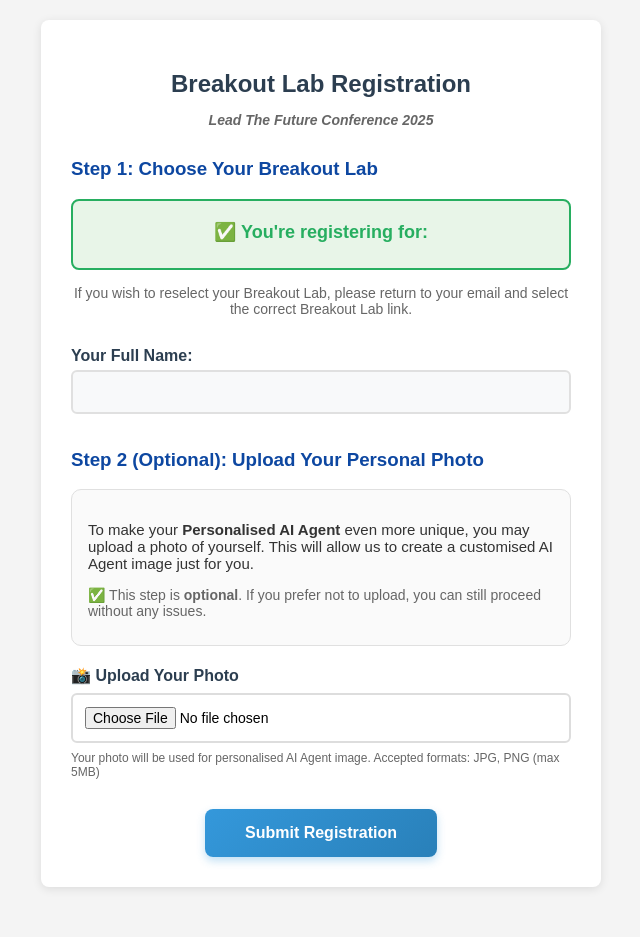
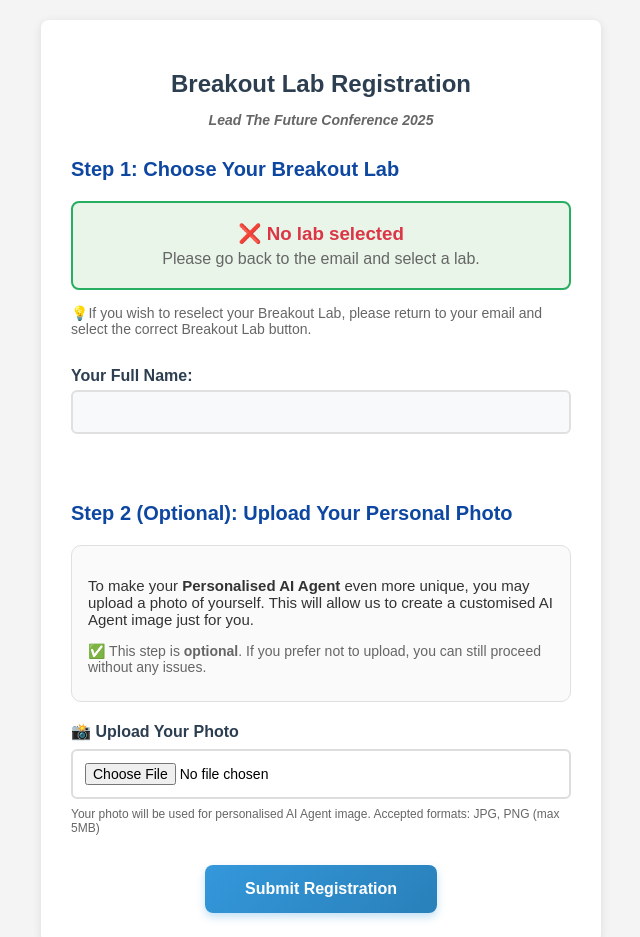
Before and after one commit to YeeSheng6726/LTFConference-lab-registration, a plain HTML site: page index.html in a window 1280 px wide. Shown: the top 937 px of the page, without its empty margins (319-959 px from the left). Before the commit the page ends 907 px from the top, so only its background shows below. Drawn offline with Linux system fonts and the light colour scheme.

Commit message:
Update index.html

```diff
--- a/index.html
+++ b/index.html
@@ -16,7 +16,7 @@
 
         <!-- Step 1 Label -->
         <div style="font-family: Arial, sans-serif; margin: 20px 0 10px 0; padding: 0;">
-            <h3 style="margin-top: 0; color: #0d47a1;">Step 1: Choose Your Breakout Lab</h3>
+            <h3 style="margin-top: 0; color: #0d47a1; font-size: 20px;">Step 1: Choose Your Breakout Lab</h3>
         </div>
 
         <!-- Selected Lab Display -->
@@ -26,14 +26,14 @@
         </div>
 
         <!-- Reselect Note -->
-        <p style="text-align: center; font-size: 14px; color: #666; margin: 0 0 30px 0;">
-            If you wish to reselect your Breakout Lab, please return to your email and select the correct Breakout Lab link.
+        <p style="font-size: 14px; color: #666; margin: 0 0 30px 0;">
+            💡If you wish to reselect your Breakout Lab, please return to your email and select the correct Breakout Lab button.
         </p>
 
         <form id="labRegistrationForm" style="max-width: 100%;">
 
             <!-- Full Name (read-only, auto-filled) -->
-            <div style="margin-bottom: 35px;">
+            <div style="margin-bottom: 68px;">
                 <label style="display: block; font-weight: bold; margin-bottom: 5px; color: #2c3e50;">Your Full Name:</label>
                 <input type="text" name="participantName" id="participantNameInput" readonly
                        style="width: 100%; padding: 12px; border: 2px solid #e0e0e0; border-radius: 6px; font-size: 14px; box-sizing: border-box; background: #f8f9fa; color: #666;">
@@ -46,7 +46,7 @@
 
             <!-- Step 2 Label (moved outside box) -->
             <div style="font-family: Arial, sans-serif; margin: 20px 0 10px 0; padding: 0;">
-                <h3 style="margin-top: 0; color: #0d47a1;">Step 2 (Optional): Upload Your Personal Photo</h3>
+                <h3 style="margin-top: 0; color: #0d47a1; font-size: 20px;">Step 2 (Optional): Upload Your Personal Photo</h3>
             </div>
 
             <!-- Optional Upload Message Block -->
@@ -112,7 +112,51 @@
     </style>
 
     <script>
-    // existing script unchanged
+    // Get URL parameters
+    const urlParams = new URLSearchParams(window.location.search);
+    const selectedLab = urlParams.get('lab');
+    const emailFromUrl = urlParams.get('email');
+    const ticketIDFromUrl = urlParams.get('ticketID');
+    const nameFromUrl = urlParams.get('name');
+
+    // Map lab codes to display names
+    const labDisplayNames = {
+        'AI Data Analytics': '🤖 AI Data Analytics (Edmund Hee & Christine Tee)',
+        'AI Vibe Coding UX': '💻 AI Vibe Coding + UX (Marcus Chia & Shaza Hakim)',
+        'AI Automation': '⚡ AI Automation (Chan Wei Khjan & Choon Yee Sheng)'
+    };
+
+    // Set colors for different labs
+    const labColors = {
+        'AI Data Analytics': { bg: '#e3f2fd', border: '#3498db', text: '#1976d2' },
+        'AI Vibe Coding UX': { bg: '#e8f5e8', border: '#27ae60', text: '#2e7d32' },
+        'AI Automation': { bg: '#fff3e0', border: '#e67e22', text: '#f57c00' }
+    };
+
+    // Populate form with URL data
+    if (nameFromUrl) {
+        document.getElementById('participantNameInput').value = nameFromUrl;
+    }
+    if (ticketIDFromUrl) {
+        document.getElementById('ticketIDInput').value = ticketIDFromUrl;
+    }
+    if (emailFromUrl) {
+        document.getElementById('emailInput').value = emailFromUrl;
+    }
+
+    if (selectedLab && labDisplayNames[selectedLab]) {
+        document.getElementById('labNameDisplay').textContent = labDisplayNames[selectedLab];
+        document.getElementById('selectedLabInput').value = selectedLab;
+        const colors = labColors[selectedLab];
+        const displayDiv = document.getElementById('selectedLabDisplay');
+        displayDiv.style.background = colors.bg;
+        displayDiv.style.borderColor = colors.border;
+        document.getElementById('labNameDisplay').style.color = colors.text;
+    } else {
+        document.getElementById('selectedLabDisplay').innerHTML =
+            '<h3 style="color: #dc3545; margin: 0;">❌ No lab selected</h3>' +
+            '<p style="margin: 5px 0 0 0; color: #666;">Please go back to the email and select a lab.</p>';
+    }
     </script>
 </body>
 </html>
```
